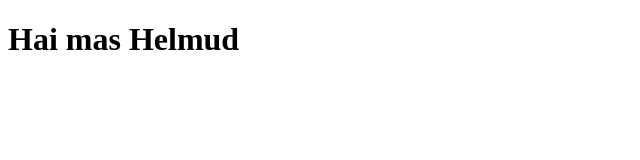
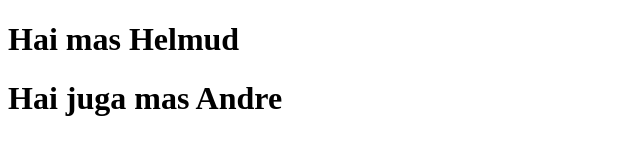
Before and after one commit to andrewahab/Tes, a plain HTML site: page index.html in a window 1280 px wide. Shown: the whole page, without its empty margins (0-640 px from the left). Drawn offline with Linux system fonts and the light colour scheme.

Commit message:
komit pertama

```diff
--- a/index.html
+++ b/index.html
@@ -7,5 +7,6 @@
 </head>
 <body>
     <h1>Hai mas Helmud</h1>
+    <h1>Hai juga mas Andre</h1>
 </body>
 </html>
```
